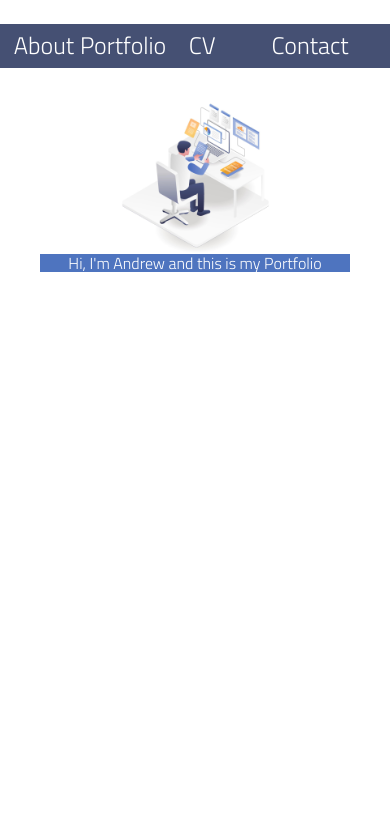
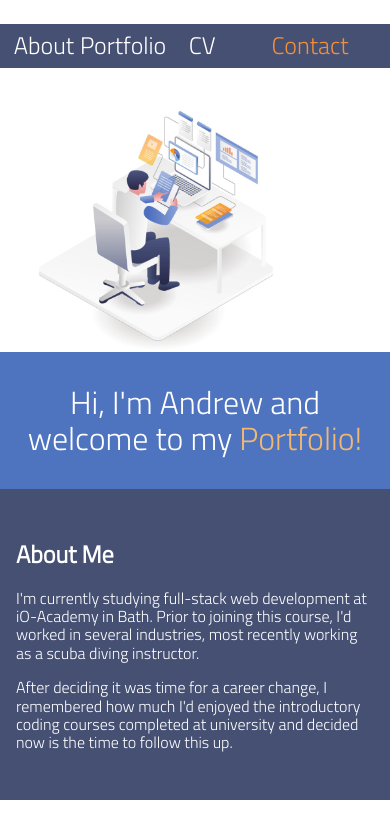
Before and after one commit to AndrewScott85/portfoliov2, a plain HTML site: page index.html in a window 390 px wide. Drawn offline with Linux system fonts and the light colour scheme.

Commit message:
end of day save

```diff
--- a/CSS/styles.css
+++ b/CSS/styles.css
@@ -2,6 +2,7 @@
 * {
 	box-sizing: border-box;
 	font-family: 'Titillium Web', sans-serif;
+
 }
 
 #navbar {
@@ -40,16 +41,16 @@ a {
 	grid-column: 3/4;
 	grid-row:1;
 }
-
-#contact {
-	grid-column: 4/5;
-	grid-row: 1;
 */
+#contact a{
+	color: #F28F38;
+}
 
 #main_image {
   display: grid;
   grid-template-columns: repeat(4, 1fr);
   grid-template-rows: auto, 1fr;
+  margin:0;
 }
 
 #main_image img {
@@ -60,13 +61,50 @@ a {
 }
 
 #main_image_caption {
-  width:100%;
   grid-column: 1/5;
   grid-row: 2/3;
+  /*height: 25vh;*/
+  font-size: 2rem;
   text-align: center;
+  padding: 2rem 1rem 2rem 1rem;
+  margin: 0;
   background-color: #4E74BF;
   color: #ffffff;
 }
-/*@media only screen and (max-width: 600px) {
 
-}*/
+/*#main_image_caption a {
+  color: #F2B872;
+}  */
+
+#aboutme {
+  color: #ffffff;
+  background-color: #455073; /*#F2B872*/
+  padding: 2rem 1rem 2rem 1rem;
+  margin: 0;
+}
+
+@media only screen and (max-width: 600px) {
+
+#main_image img {
+  	width: 80vw;
+  	height: auto;
+   /* align:center;*/
+    grid-column:1/4;
+  }
+
+#main_image_caption {
+    grid-column: 1/5;
+    grid-row: 2/3;
+    /*height: 25vh;*/
+    font-size: 2rem;
+    text-align: center;
+    padding: 2rem 1rem 2rem 1rem;
+    background-color: #4E74BF;
+    color: #ffffff;
+  }
+
+#main_image_caption a {
+  color: #F2B872;
+}
+
+}
--- a/index.html
+++ b/index.html
@@ -11,8 +11,8 @@
 
 	<nav id="navbar">
 		<ul>
-			<li id="about"><a href="#">About</a></li>
-			<li id="portfolio"><a href="#">Portfolio</a></li>
+			<li id="about"><a href="#aboutme">About</a></li>
+			<li id="portfolio"><a href="#portfolio">Portfolio</a></li>
 			<li id="cv"><a href="#">CV</a></li>
 			<li id="contact"><a href="#">Contact</a></li>
 		</ul>
@@ -20,9 +20,17 @@
 
 	<figure id="main_image">
 		<img src="images/main_image.jpg" alt="Man doing web design at a desk">
-    <figcaption id="main_image_caption"> Hi, I'm Andrew and this is my Portfolio</figcaption>
+    <figcaption id="main_image_caption"> Hi, I'm Andrew and welcome to my <a href="#portfolio">Portfolio!</a>
+      </figcaption>
 	</figure>
 
+	<section id="aboutme">
+    <h2>About Me</h2>
+      <p>I'm currently studying full-stack web development at iO-Academy in Bath. Prior to joining this course, I'd worked in several industries, most recently working as a scuba diving instructor.</p>
+
+      <p>After deciding it was time for a career change, I remembered how much I'd enjoyed the introductory coding courses completed at university and decided now is the time to follow this up.</p>
+
+  </section>
 
 </body>
 </html>
```
